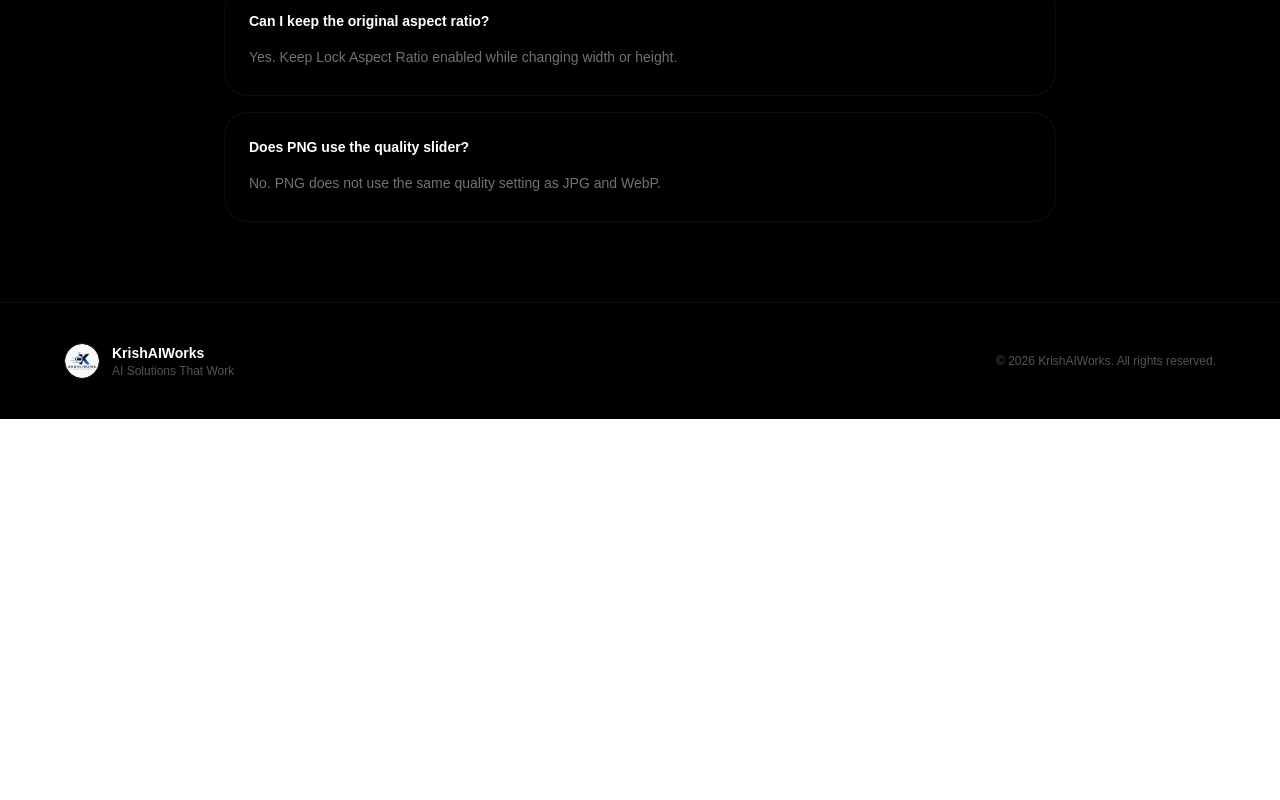
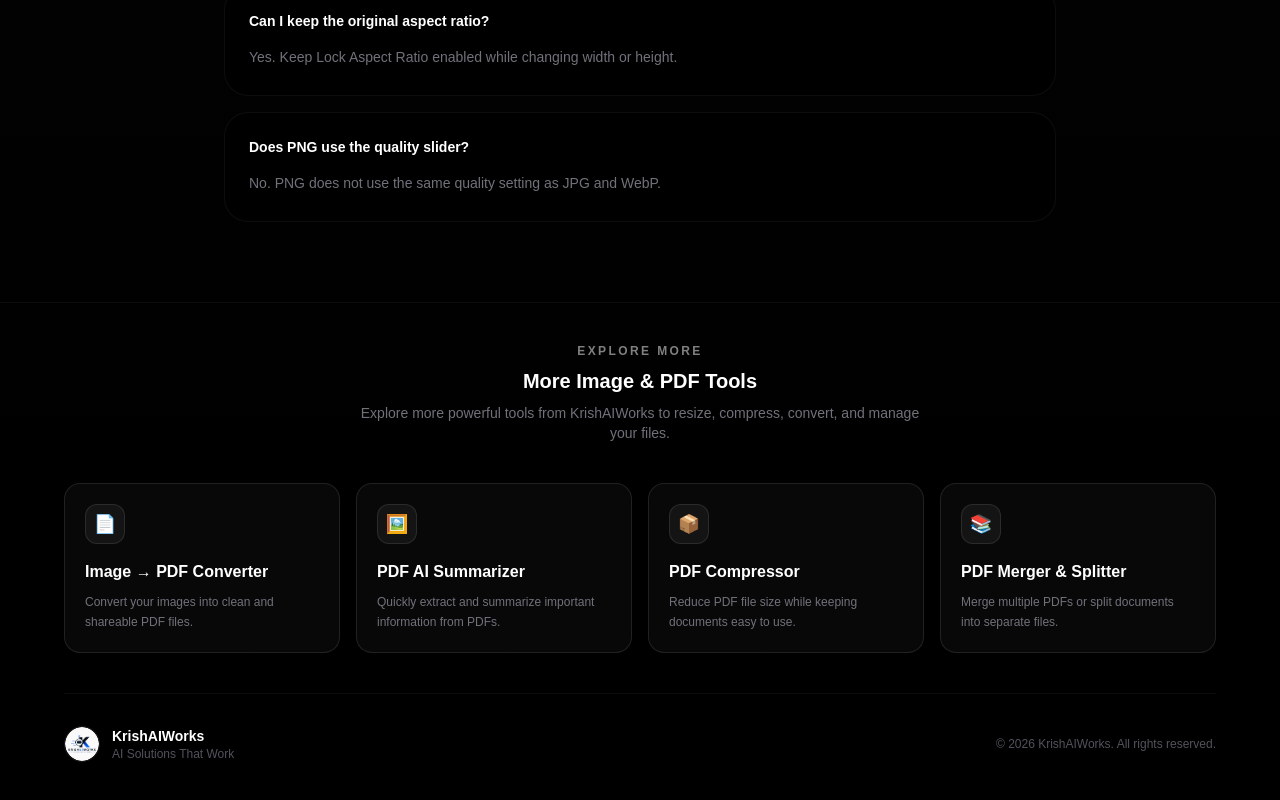
Before and after one commit to selfindependentkartik8-alt/image-resizer-compressor, a Next.js app: page / in a window 1280 px wide. Shown: the part 2450-3250 px from the top of the page. Before the commit the page ends 2869 px from the top, so only its background shows below. Built offline with nearby package versions, Linux system fonts and the light colour scheme.

Commit message:
Add internal links and related tools

```diff
--- a/app/page.tsx
+++ b/app/page.tsx
@@ -1133,11 +1133,107 @@
 
       </section>
 
-      {/* Footer */}
+      {/* ================================================= */}
+{/* FOOTER */}
+{/* ================================================= */}
 
 <footer className="relative z-10 border-t border-white/5 px-4 py-10">
+  <div className="mx-auto max-w-6xl">
 
-        <div className="mx-auto flex max-w-6xl flex-col items-center justify-between gap-5 text-center sm:flex-row sm:text-left">
+    {/* Related Tools */}
+    <div className="mb-10 text-center">
+      <p className="text-xs font-semibold uppercase tracking-[0.2em] text-white/50">
+        Explore More
+      </p>
+
+      <h3 className="mt-2 text-xl font-bold text-white">
+        More Image & PDF Tools
+      </h3>
+
+      <p className="mx-auto mt-2 max-w-xl text-sm text-zinc-500">
+        Explore more powerful tools from KrishAIWorks to resize,
+        compress, convert, and manage your files.
+      </p>
+    </div>
+
+    <div className="grid gap-4 sm:grid-cols-2 lg:grid-cols-4">
+
+      {/* Image to PDF Converter */}
+      <a
+        href="https://imagetopdfconverter.krishaiworks.com/"
+        className="group rounded-2xl border border-white/10 bg-white/[0.03] p-5 transition-all duration-300 hover:border-white/20 hover:bg-white/[0.06]"
+      >
+        <div className="mb-4 flex h-10 w-10 items-center justify-center rounded-xl border border-white/10 bg-white/[0.05] text-lg">
+          📄
+        </div>
+
+        <h4 className="font-semibold text-white transition-colors group-hover:text-zinc-200">
+          Image → PDF Converter
+        </h4>
+
+        <p className="mt-2 text-xs leading-5 text-zinc-500">
+          Convert your images into clean and shareable PDF files.
+        </p>
+      </a>
+
+      {/* PDF to JPG/PNG Converter */}
+      <a
+        href="https://pdfaisummarizer.krishaiworks.com/"
+        className="group rounded-2xl border border-white/10 bg-white/[0.03] p-5 transition-all duration-300 hover:border-white/20 hover:bg-white/[0.06]"
+      >
+        <div className="mb-4 flex h-10 w-10 items-center justify-center rounded-xl border border-white/10 bg-white/[0.05] text-lg">
+          🖼️
+        </div>
+
+        <h4 className="font-semibold text-white transition-colors group-hover:text-zinc-200">
+          PDF AI Summarizer
+        </h4>
+
+        <p className="mt-2 text-xs leading-5 text-zinc-500">
+          Quickly extract and summarize important information from PDFs.
+        </p>
+      </a>
+
+      {/* PDF Compressor */}
+      <a
+        href="https://pdfcompressor.krishaiworks.com/"
+        className="group rounded-2xl border border-white/10 bg-white/[0.03] p-5 transition-all duration-300 hover:border-white/20 hover:bg-white/[0.06]"
+      >
+        <div className="mb-4 flex h-10 w-10 items-center justify-center rounded-xl border border-white/10 bg-white/[0.05] text-lg">
+          📦
+        </div>
+
+        <h4 className="font-semibold text-white transition-colors group-hover:text-zinc-200">
+          PDF Compressor
+        </h4>
+
+        <p className="mt-2 text-xs leading-5 text-zinc-500">
+          Reduce PDF file size while keeping documents easy to use.
+        </p>
+      </a>
+
+      {/* PDF Merger & Splitter */}
+      <a
+        href="https://pdfmergersplitter.krishaiworks.com/"
+        className="group rounded-2xl border border-white/10 bg-white/[0.03] p-5 transition-all duration-300 hover:border-white/20 hover:bg-white/[0.06]"
+      >
+        <div className="mb-4 flex h-10 w-10 items-center justify-center rounded-xl border border-white/10 bg-white/[0.05] text-lg">
+          📚
+        </div>
+
+        <h4 className="font-semibold text-white transition-colors group-hover:text-zinc-200">
+          PDF Merger & Splitter
+        </h4>
+
+        <p className="mt-2 text-xs leading-5 text-zinc-500">
+          Merge multiple PDFs or split documents into separate files.
+        </p>
+      </a>
+
+    </div>
+
+    {/* Main Footer */}
+    <div className="mt-10 flex flex-col items-center justify-between gap-5 border-t border-white/5 pt-8 text-center sm:flex-row sm:text-left">
 
       <div className="flex items-center gap-3">
 
@@ -1150,15 +1246,13 @@
         </div>
 
         <div>
-
-              <p className="text-sm font-bold">
+          <p className="text-sm font-bold text-white">
             KrishAIWorks
           </p>
 
           <p className="text-xs text-zinc-600">
             AI Solutions That Work
           </p>
-
         </div>
 
       </div>
@@ -1169,8 +1263,8 @@
 
     </div>
 
+  </div>
 </footer>
-
     </main>
   );
 }
```
Lines whose indentation alone changed are shown as unchanged.
